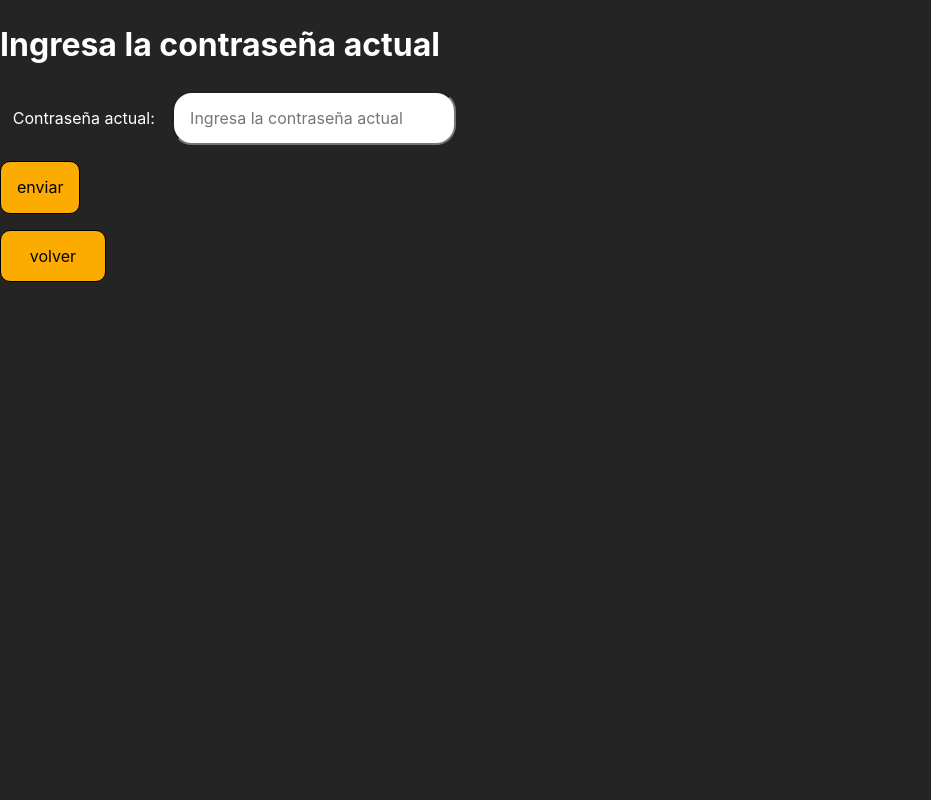
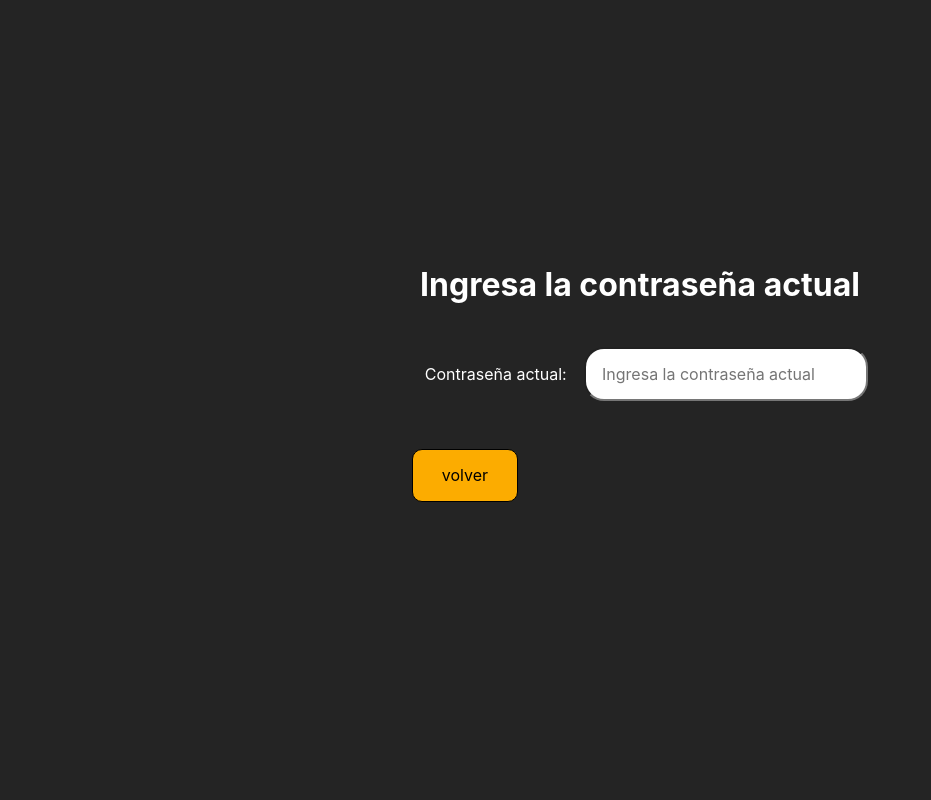
Before and after one commit to PySanti/FriendNet, a Django app: page /password_confirmation/1 in a window 1280 px wide. Shown: the whole page, without its empty margins (0-931 px from the left). Run offline with Django 4.2, Linux system fonts and the light colour scheme; parts of the project's set-up code (start-up, migrations or seed data) failed here and were passed over.

Commit message:
Commit de actualizacion

```diff
--- /dev/null
+++ b/static/css/change_password.css
@@ -0,0 +1,17 @@
+body{
+    display: flex;
+    flex-direction: column;
+    justify-content: center;
+    align-items: center;
+}
+.btns-section{
+    margin-top: 6vh;
+    display: flex;
+    flex-direction: row;
+    align-items: center;
+    justify-content: space-between;
+}
+
+.header-container{
+    margin-top: var(--base-window-top-distance);
+}
--- a/templates/Usuarios/change_password_view.html
+++ b/templates/Usuarios/change_password_view.html
@@ -1,9 +1,13 @@
 {% extends '../include/base.html' %}
+{% load static %}
 
 {% block title %}
     Cambiar contraseña
 {% endblock title %}
 
+{% block style %}
+    <link rel="stylesheet" href="{% static 'css/change_password.css'%}">
+{% endblock style %}
 
 {% block body %}
     <header class="header-container">
--- a/templates/Usuarios/pwd_confirmation_view.html
+++ b/templates/Usuarios/pwd_confirmation_view.html
@@ -1,9 +1,13 @@
 {% extends '../include/base.html' %}
+{% load static %}
 
 
 {% block title %}
     Cambio de contraseña
 {% endblock title %}
+{% block styles %}
+    <link rel="stylesheet" href="{% static 'css/change_password.css'%}">
+{% endblock styles %}
 
 
 {% block body %}
@@ -15,9 +19,12 @@
     <form  method="post">
         {% csrf_token %}
         {{form.as_p}}
-        <button type="submit hidden-submit-btn">enviar</button>
+        <div class="btns-section">
+            <button class="back-btn-container">
+                <a class="back-btn"href="../">volver</a>
+            </button>
+            <button class="hidden-submit-btn" type="submit ">enviar</button>
+        </div>
     </form>
-    <button class="back-btn-container">
-        <a class="back-btn"href="../">volver</a>
-    </button>
+
 {% endblock body %}
```
Also changed, not shown: 1 other file.
